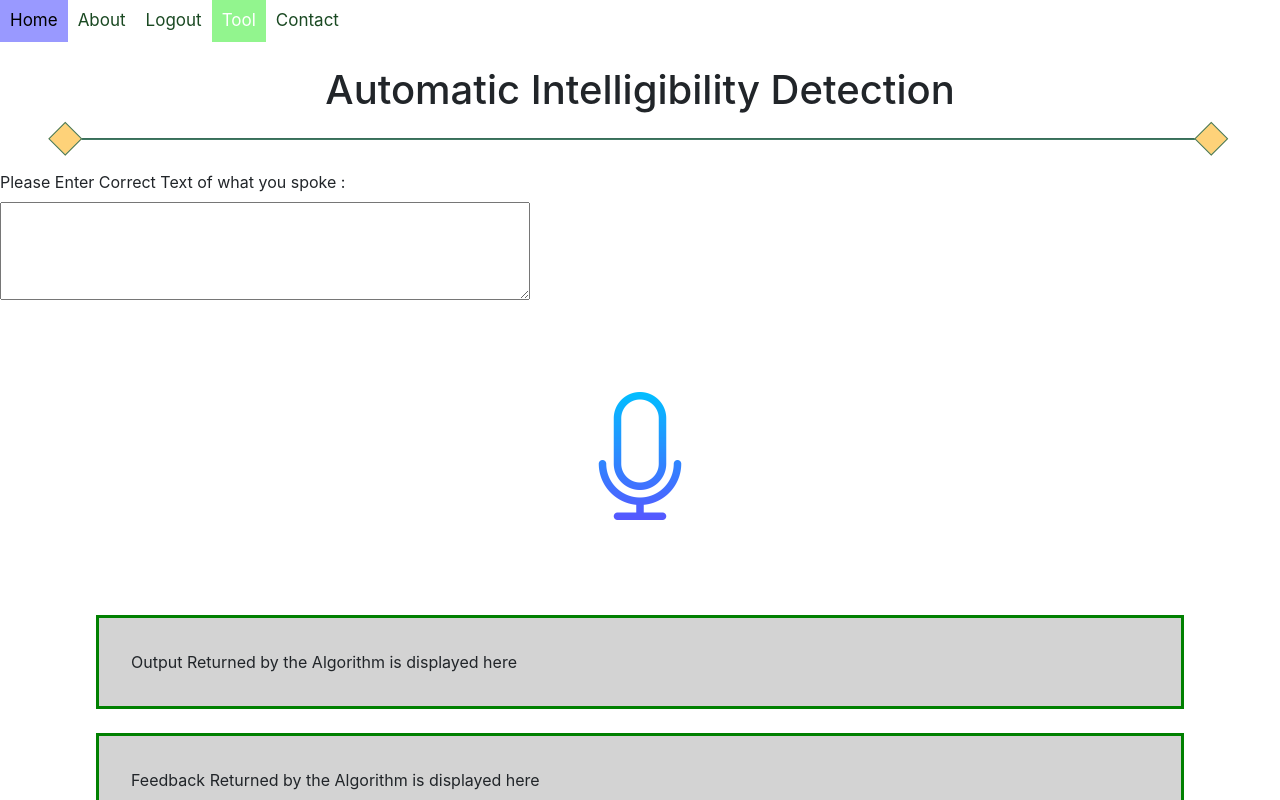
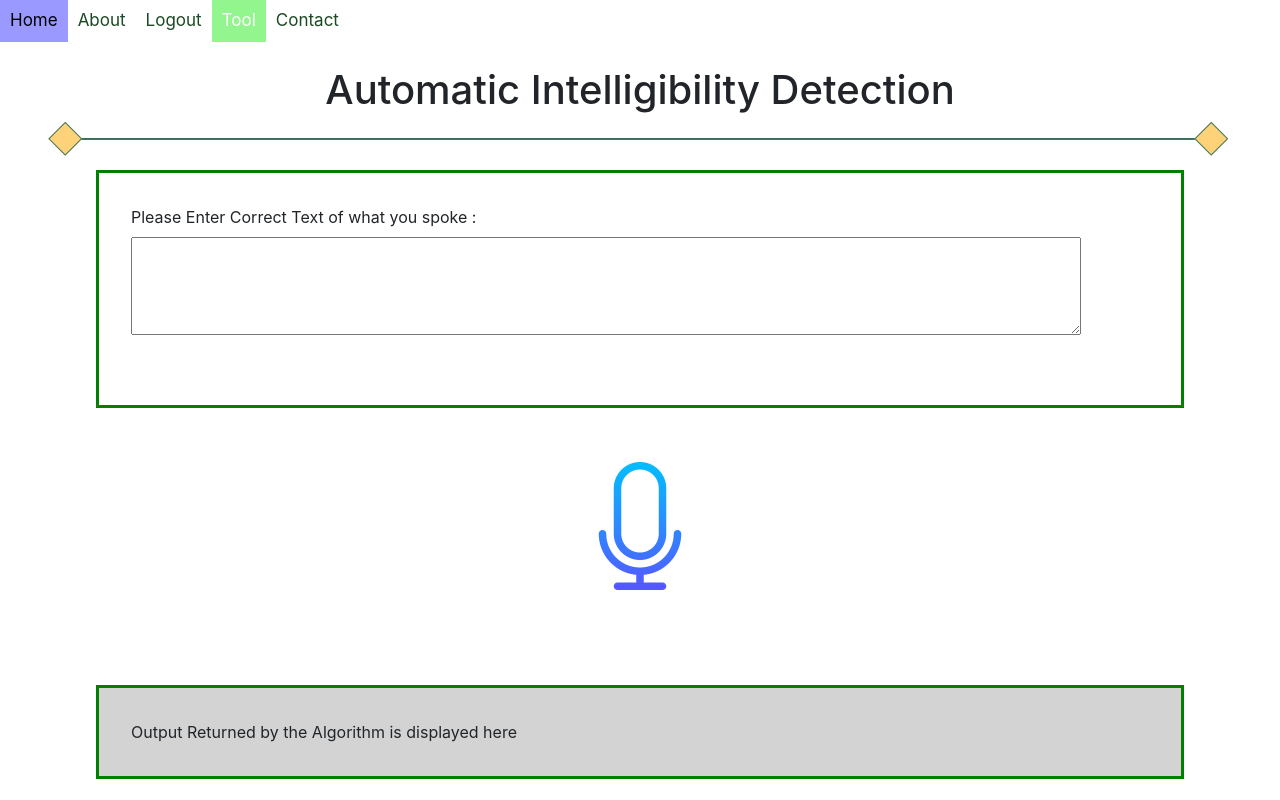
Before and after one commit to princesinghtomar/BTP, a React (Create React App) app in the folder frontend/: page /#/tool in a window 1280 px wide. Shown: the top 800 px of the page. Built offline with nearby package versions, Linux system fonts and the light colour scheme; no server answers; what mic-recorder-to-mp3 would draw is missing.

Commit message:
Fixed CSS in tool.js

```diff
--- a/frontend/src/pages/tool.js
+++ b/frontend/src/pages/tool.js
@@ -6,6 +6,7 @@ import UserContext from "../contexts/User/UserContext";
 import Axios from "axios";
 
 const Mp3Recorder = new MicRecorder({ bitRate: 128 });
+const { innerWidth: width, innerHeight: height } = window;
 
 class Main extends Component {
   constructor(props) {
@@ -126,13 +127,13 @@ class Main extends Component {
                 <br />
               </div>
               <div>
-                <div className={styles.sentencefielddiv}>
+                <div className={styles.inputtextfielddiv}>
                   <label>Please Enter Correct Text of what you spoke :</label>
                   <br />
                   <textarea
                     className={styles.sentencefield}
                     rows="4"
-                    cols="50"
+                    cols={width / 14}
                     name={this.state.sentence}
                     form="inform"
                     onChange={(e) => this.handleChange(e)}
```
